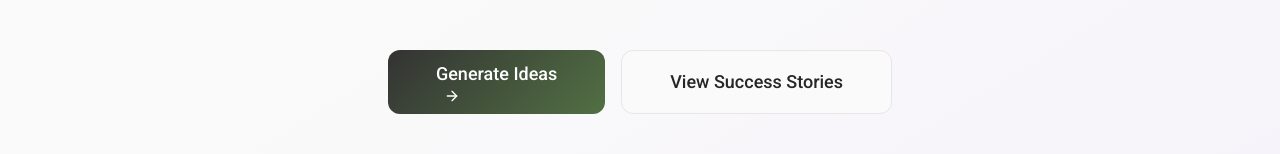
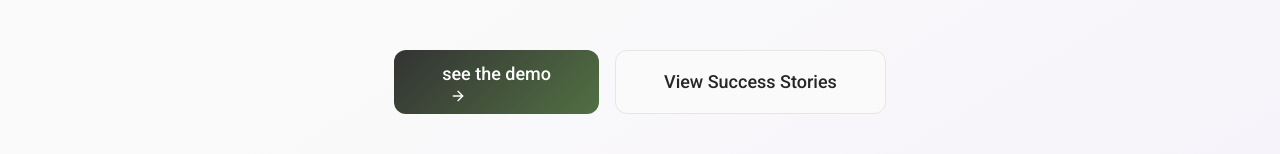
Before and after one commit to Realm-101/realm-echo-forge, a React (Vite) app: page /ventureclone-ai in a window 1280 px wide. Shown: the part 520-674 px from the top of the page. Built offline with nearby package versions, Linux system fonts and the light colour scheme.

Commit message:
Change button text to "see the demo"

```diff
--- a/src/pages/VentureCloneAI.tsx
+++ b/src/pages/VentureCloneAI.tsx
@@ -82,7 +82,7 @@ const VentureCloneAI = () => {
                 transition={{ duration: 0.8, delay: 1.6 }}
               >
                 <MagneticButton variant="hero" size="xl" className="group">
-                  Generate Ideas
+                  see the demo
                   <ArrowRight className="ml-2 h-5 w-5 transition-transform group-hover:translate-x-1" />
                 </MagneticButton>
 
```
